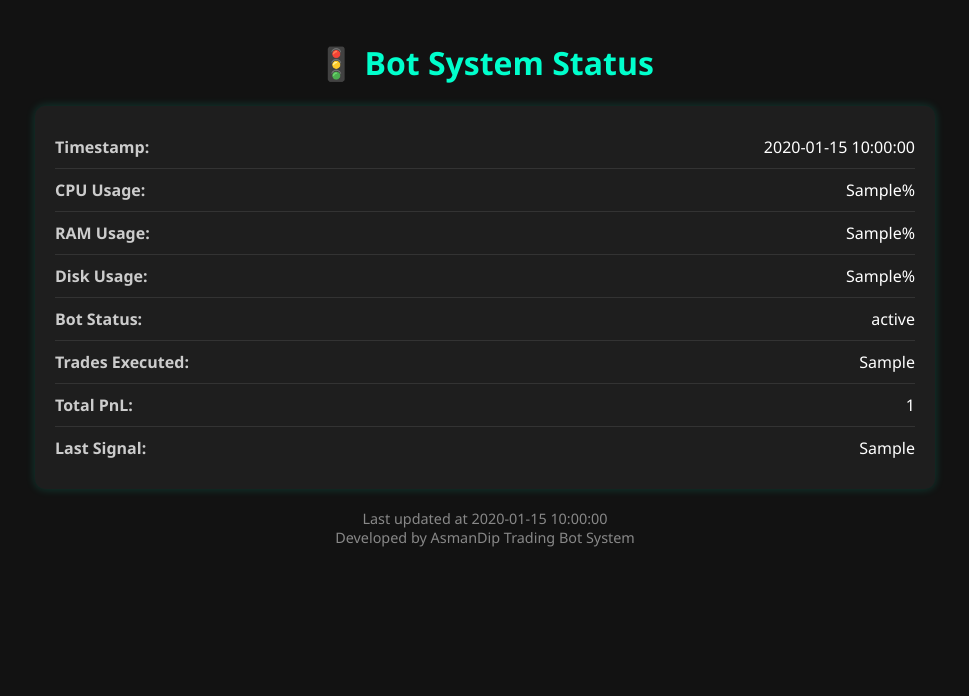
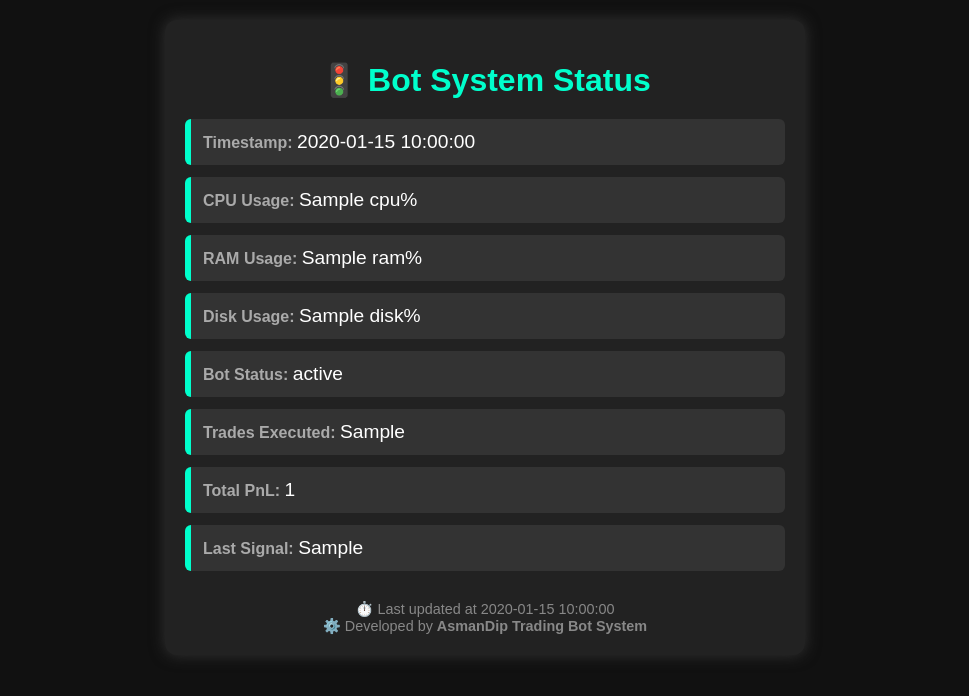
Before and after one commit to Asmandip/Signal-scanner-, a Flask app: template templates/status.html in a window 1280 px wide. Shown: the top 696 px of the page, without its empty margins (155-1124 px from the left). Run offline with Flask 3, Linux system fonts and the light colour scheme; the template is opened without the code that fills it: most values are stand-ins (such as "Sample title", 1, 10 or a date in 2020).

Commit message:
status.html

```diff
--- a/templates/status.html
+++ b/templates/status.html
@@ -2,97 +2,73 @@
 <html lang="en">
 <head>
     <meta charset="UTF-8">
-    <title>Bot System Status</title>
-    <meta http-equiv="refresh" content="10"> <!-- Auto refresh every 10s -->
+    <meta http-equiv="refresh" content="10">
     <meta name="viewport" content="width=device-width, initial-scale=1.0">
+    <title>🚦 Bot System Status</title>
     <style>
         body {
-            font-family: 'Segoe UI', sans-serif;
-            background-color: #121212;
-            color: #f5f5f5;
+            font-family: Arial, sans-serif;
+            background: #111;
+            color: #f8f8f8;
             margin: 0;
-            padding: 0;
+            padding: 20px;
         }
         .container {
-            max-width: 900px;
+            max-width: 600px;
             margin: auto;
+            background: #222;
+            border-radius: 12px;
             padding: 20px;
+            box-shadow: 0 0 15px #333;
         }
         h1 {
+            text-align: center;
             color: #00ffcc;
-            text-align: center;
-        }
-        .status-box {
-            background-color: #1e1e1e;
-            padding: 20px;
-            border-radius: 10px;
-            margin-bottom: 15px;
-            box-shadow: 0 0 10px #00ffcc30;
+            margin-bottom: 20px;
         }
         .status-item {
-            display: flex;
-            justify-content: space-between;
-            padding: 10px 0;
-            border-bottom: 1px solid #333;
-        }
-        .status-item:last-child {
-            border-bottom: none;
+            margin: 12px 0;
+            padding: 12px;
+            background: #333;
+            border-left: 6px solid #00ffcc;
+            border-radius: 6px;
         }
         .label {
             font-weight: bold;
-            color: #ccc;
+            color: #aaa;
         }
         .value {
+            font-size: 1.2em;
             color: #fff;
         }
         .footer {
             text-align: center;
+            margin-top: 30px;
             font-size: 0.9em;
             color: #888;
-            margin-top: 20px;
         }
     </style>
 </head>
 <body>
     <div class="container">
         <h1>🚦 Bot System Status</h1>
-        <div class="status-box">
-            <div class="status-item">
-                <span class="label">Timestamp:</span>
-                <span class="value">{{ data.timestamp }}</span>
-            </div>
-            <div class="status-item">
-                <span class="label">CPU Usage:</span>
-                <span class="value">{{ data.cpu_usage }}%</span>
-            </div>
-            <div class="status-item">
-                <span class="label">RAM Usage:</span>
-                <span class="value">{{ data.ram_usage }}%</span>
-            </div>
-            <div class="status-item">
-                <span class="label">Disk Usage:</span>
-                <span class="value">{{ data.disk_usage }}%</span>
-            </div>
-            <div class="status-item">
-                <span class="label">Bot Status:</span>
-                <span class="value">{{ data.bot_status }}</span>
-            </div>
-            <div class="status-item">
-                <span class="label">Trades Executed:</span>
-                <span class="value">{{ data.trades_executed }}</span>
-            </div>
-            <div class="status-item">
-                <span class="label">Total PnL:</span>
-                <span class="value">{{ data.total_pnl }}</span>
-            </div>
-            <div class="status-item">
-                <span class="label">Last Signal:</span>
-                <span class="value">{{ data.last_signal }}</span>
-            </div>
-        </div>
+
+        {% if data %}
+        <div class="status-item"><span class="label">Timestamp:</span> <span class="value">{{ data.timestamp }}</span></div>
+        <div class="status-item"><span class="label">CPU Usage:</span> <span class="value">{{ data.cpu }}%</span></div>
+        <div class="status-item"><span class="label">RAM Usage:</span> <span class="value">{{ data.ram }}%</span></div>
+        <div class="status-item"><span class="label">Disk Usage:</span> <span class="value">{{ data.disk }}%</span></div>
+        <div class="status-item"><span class="label">Bot Status:</span> <span class="value">{{ data.bot_status }}</span></div>
+        <div class="status-item"><span class="label">Trades Executed:</span> <span class="value">{{ data.trades_executed }}</span></div>
+        <div class="status-item"><span class="label">Total PnL:</span> <span class="value">{{ data.total_pnl }}</span></div>
+        <div class="status-item"><span class="label">Last Signal:</span> <span class="value">{{ data.last_signal }}</span></div>
+        {% else %}
+        <p>Loading system status...</p>
+        {% endif %}
+
         <div class="footer">
-            Last updated at {{ data.timestamp }}<br>
-            Developed by AsmanDip Trading Bot System
+            ⏱️ Last updated at {{ data.timestamp if data else "N/A" }}<br>
+            ⚙️ Developed by <strong>AsmanDip Trading Bot System</strong>
         </div>
     </div>
 </body>
```
